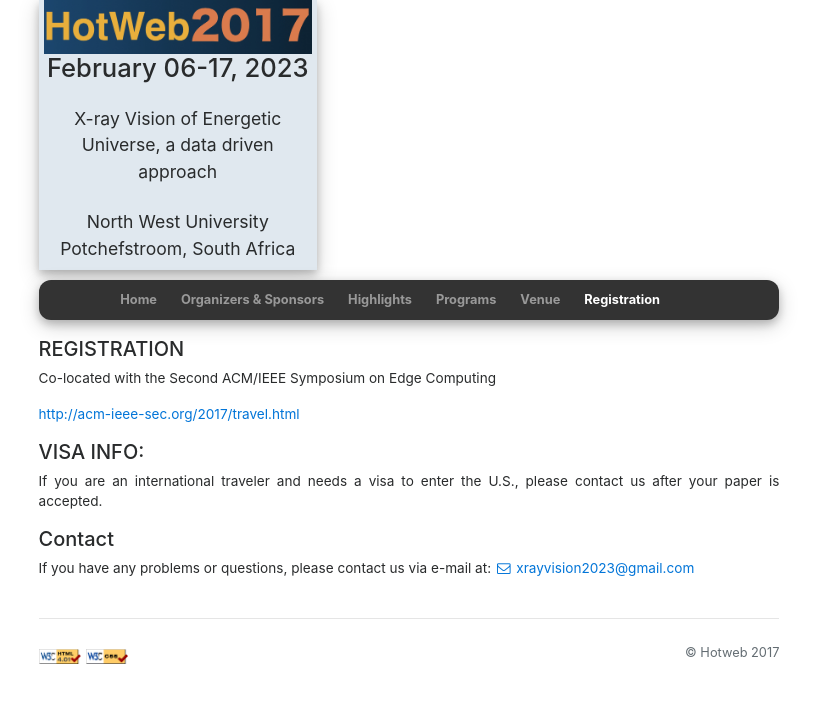
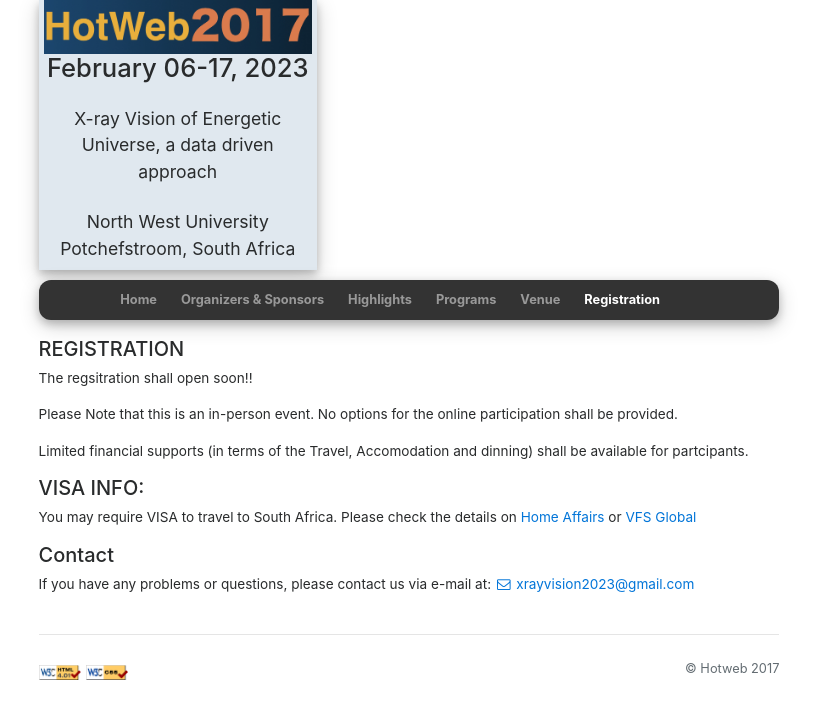
Before and after one commit to xvisionastro2023/xvisionastro2023.github.io, a Jekyll site: the page built from registration.html, in a window 1280 px wide. Shown: the top 719 px of the page, without its empty margins (231-1048 px from the left). Built offline with Jekyll 4.4.1, drawn with Linux system fonts in a browser that asks for light colours; nearby versions of some CDN libraries.

Commit message:
Update registration.html

```diff
--- a/registration.html
+++ b/registration.html
@@ -7,10 +7,15 @@ slide_id: 5
         <div class="col text-justify conference-text">
             <div>
                 <h5> REGISTRATION</h5>
-                <p> Co-located with the Second ACM/IEEE Symposium on Edge Computing </p>
-                <p> <a href="http://acm-ieee-sec.org/2017/travel.html">http://acm-ieee-sec.org/2017/travel.html</a></p>
+                <p> The regsitration shall open soon!! </p>
+                <p> Please Note that this is an in-person event. No options for the online
+                        participation shall be provided. </p>
+                <p> Limited financial supports (in terms of the Travel, Accomodation and dinning)
+                        shall be available for partcipants.</p>
                 <h5> VISA INFO:</h5>
-                <p> If you are an international traveler and needs a visa to enter the U.S., please contact us after your paper is accepted. </p>
+                <p> You may require VISA to travel to South Africa. Please check the details on
+                        <a href="http://www.dha.gov.za/index.php/types-of-visas"> Home Affairs</a>
+                        or <a href="https://www.vfsglobal.com/"> VFS Global</a> </p>
                 {% include contact-us.html %}
             </div>
         </div>
```
